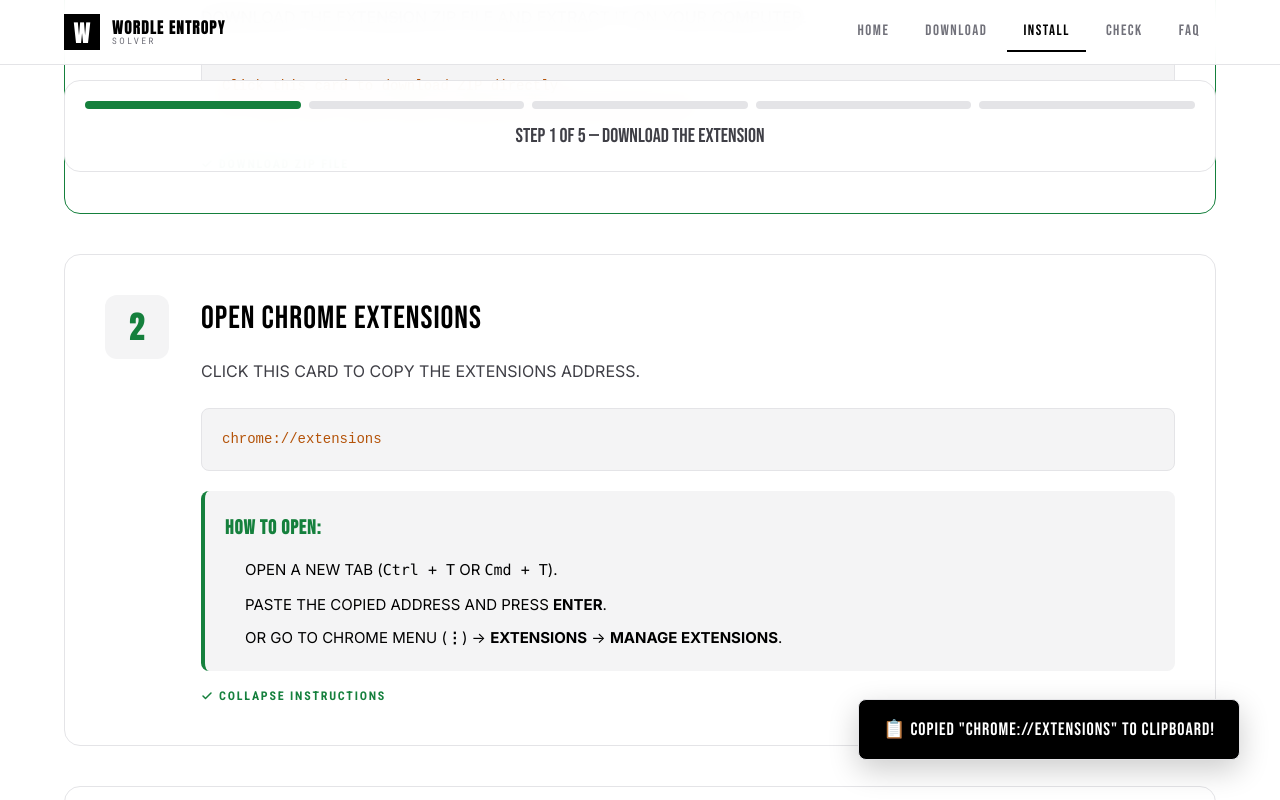
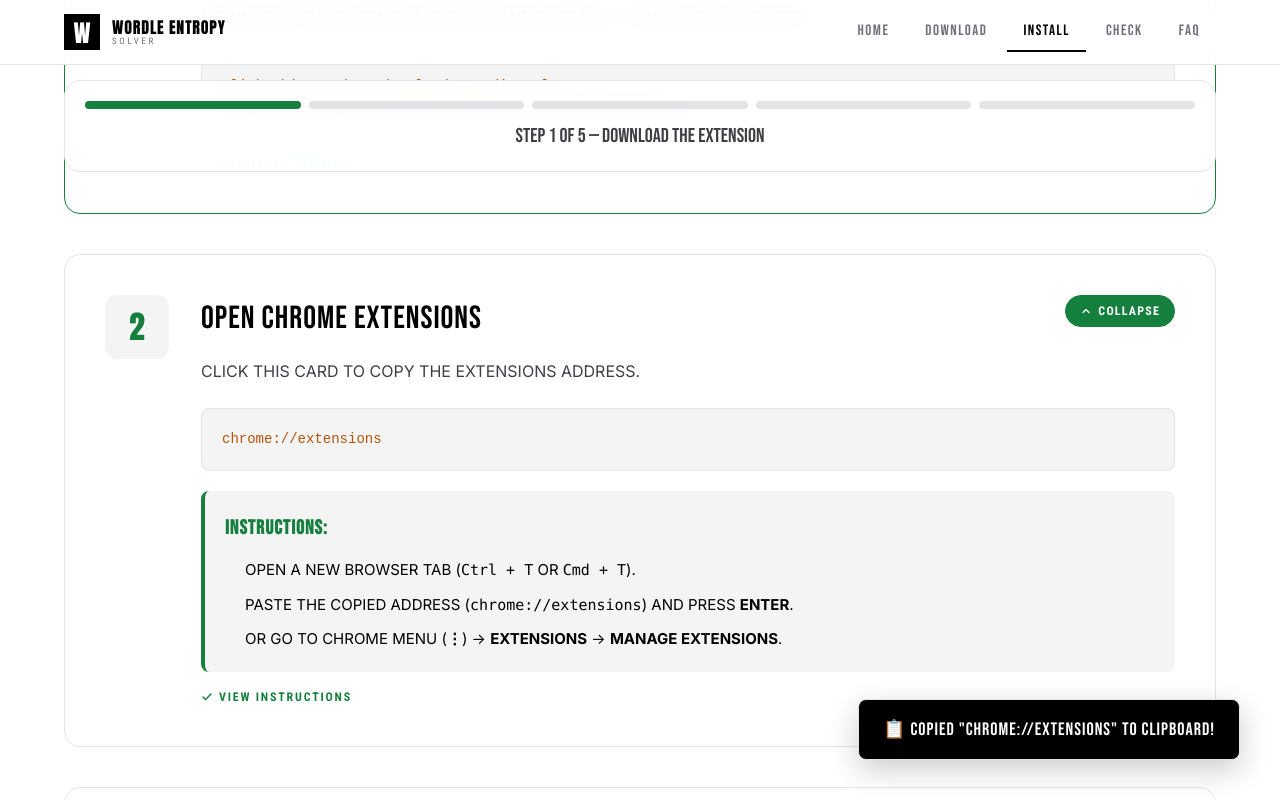
Before and after one commit to naitaj/wordle, a React (Vite) app: page /install in a window 1280 px wide. Both pictures are taken after a click on the element 416 px from the left and 424 px from the top of the page. Shown: the part 639-1439 px from the top of the page. Built offline with nearby package versions, Linux system fonts and the light colour scheme.

Commit message:
Add top-right Instructions button to all guide cards

```diff
--- a/src/pages/InstallGuidePage.tsx
+++ b/src/pages/InstallGuidePage.tsx
@@ -1,13 +1,56 @@
-import { useState, useEffect, useRef } from 'react';
+import { useState, useEffect, useRef, type ReactNode } from 'react';
 import { motion } from 'framer-motion';
 import { Link } from 'react-router-dom';
 
 export const InstallGuidePage = () => {
   const [toastMessage, setToastMessage] = useState<string | null>(null);
   const [activeStep, setActiveStep] = useState(1);
-  const [isStep2Expanded, setIsStep2Expanded] = useState(false);
-  const [isStep3Expanded, setIsStep3Expanded] = useState(false);
+  const [expandedSteps, setExpandedSteps] = useState<Record<number, boolean>>({});
   const stepRefs = useRef<(HTMLElement | null)[]>([]);
+
+  const toggleStepExpanded = (stepId: number) => {
+    setExpandedSteps(prev => ({ ...prev, [stepId]: !prev[stepId] }));
+  };
+
+  const stepInstructions: Record<number, ReactNode> = {
+    1: (
+      <ol style={{ margin: 0, paddingLeft: '20px', display: 'flex', flexDirection: 'column', gap: '8px' }}>
+        <li>CLICK THIS CARD TO DOWNLOAD THE EXTENSION <code>ZIP</code> FILE DIRECTLY.</li>
+        <li>LOCATE THE DOWNLOADED FILE (<code>wordle-main.zip</code>) IN YOUR DOWNLOADS FOLDER.</li>
+        <li>RIGHT-CLICK THE FILE AND SELECT <strong>"EXTRACT ALL..."</strong> TO UNZIP IT.</li>
+      </ol>
+    ),
+    2: (
+      <ol style={{ margin: 0, paddingLeft: '20px', display: 'flex', flexDirection: 'column', gap: '8px' }}>
+        <li>OPEN A NEW BROWSER TAB (<code>Ctrl + T</code> OR <code>Cmd + T</code>).</li>
+        <li>PASTE THE COPIED ADDRESS (<code>chrome://extensions</code>) AND PRESS <strong>ENTER</strong>.</li>
+        <li>OR GO TO CHROME MENU (<strong>⋮</strong>) → <strong>EXTENSIONS</strong> → <strong>MANAGE EXTENSIONS</strong>.</li>
+      </ol>
+    ),
+    3: (
+      <ol style={{ margin: 0, paddingLeft: '20px', display: 'flex', flexDirection: 'column', gap: '8px' }}>
+        <li>LOOK AT THE TOP-RIGHT CORNER OF THE CHROME EXTENSIONS PAGE.</li>
+        <li>FIND THE TOGGLE SWITCH LABELED <strong>"DEVELOPER MODE"</strong>.</li>
+        <li>CLICK THE TOGGLE SWITCH TO TURN IT <strong>ON</strong>.</li>
+        <li>A SUB-TOOLBAR WILL APPEAR WITH BUTTONS LIKE <em>"LOAD UNPACKED"</em>.</li>
+      </ol>
+    ),
+    4: (
+      <ol style={{ margin: 0, paddingLeft: '20px', display: 'flex', flexDirection: 'column', gap: '8px' }}>
+        <li>CLICK THE <strong>"LOAD UNPACKED"</strong> BUTTON IN THE TOP-LEFT OF THE EXTENSIONS PAGE.</li>
+        <li>BROWSE TO YOUR EXTRACTED DOWNLOAD FOLDER.</li>
+        <li>SELECT THE <strong>"extension/dist"</strong> SUBFOLDER AND CLICK <strong>"SELECT FOLDER"</strong>.</li>
+        <li>THE QUICK WORDLE SOLVER EXTENSION ICON WILL APPEAR IN YOUR TOOLBAR!</li>
+      </ol>
+    ),
+    5: (
+      <ol style={{ margin: 0, paddingLeft: '20px', display: 'flex', flexDirection: 'column', gap: '8px' }}>
+        <li>NAVIGATE TO <strong>WORDLE UNLIMITED</strong> OR <strong>NYT WORDLE</strong>.</li>
+        <li>CLICK THE FLOATING SOLVER BADGE ON THE PAGE.</li>
+        <li>GET INSTANT WORD RECOMMENDATIONS, GREEN/YELLOW FILTERING, AND AUTO-SOLVING!</li>
+      </ol>
+    )
+  };
 
   const showToast = (message: string) => {
     setToastMessage(message);
@@ -112,16 +155,15 @@ export const InstallGuidePage = () => {
   ];
 
   const handleCardClick = (stepId: number) => {
+    toggleStepExpanded(stepId);
     switch (stepId) {
       case 1:
         showToast('🚀 DOWNLOADING EXTENSION ZIP FILE...');
         break;
       case 2:
         copyText('chrome://extensions', '📋 COPIED "chrome://extensions" TO CLIPBOARD!');
-        setIsStep2Expanded(prev => !prev);
         break;
       case 3:
-        setIsStep3Expanded(prev => !prev);
         break;
       case 4:
         copyText('extension/dist', '📋 COPIED PATH "extension/dist" TO CLIPBOARD!');
@@ -291,9 +333,42 @@ export const InstallGuidePage = () => {
                 {step.id}
               </div>
               <div style={{ flex: 1, width: '100%' }}>
-                <h3 style={{ fontFamily: '"Bebas Neue", sans-serif', fontSize: '32px', margin: '0 0 16px 0', letterSpacing: '1px', textTransform: 'uppercase' }}>
-                  {step.title}
-                </h3>
+                <div style={{ display: 'flex', justifyContent: 'space-between', alignItems: 'flex-start', gap: '16px', width: '100%', marginBottom: '16px' }}>
+                  <h3 style={{ fontFamily: '"Bebas Neue", sans-serif', fontSize: '32px', margin: 0, letterSpacing: '1px', textTransform: 'uppercase' }}>
+                    {step.title}
+                  </h3>
+                  <button
+                    type="button"
+                    onClick={(e) => {
+                      e.stopPropagation();
+                      toggleStepExpanded(step.id);
+                    }}
+                    style={{
+                      flexShrink: 0,
+                      padding: '6px 14px',
+                      borderRadius: '20px',
+                      backgroundColor: expandedSteps[step.id] ? 'var(--accent-green)' : 'var(--bg-secondary)',
+                      color: expandedSteps[step.id] ? '#ffffff' : 'var(--accent-green)',
+                      border: '1.5px solid var(--accent-green)',
+                      fontFamily: '"Roboto Condensed", sans-serif',
+                      fontSize: '12px',
+                      fontWeight: 700,
+                      letterSpacing: '0.1em',
+                      textTransform: 'uppercase',
+                      cursor: 'pointer',
+                      transition: 'all 0.2s ease',
+                      display: 'flex',
+                      alignItems: 'center',
+                      gap: '6px'
+                    }}
+                  >
+                    <svg width="12" height="12" viewBox="0 0 24 24" fill="none" stroke="currentColor" strokeWidth="2.5" strokeLinecap="round" strokeLinejoin="round" style={{ transform: expandedSteps[step.id] ? 'rotate(180deg)' : 'rotate(0deg)', transition: 'transform 0.2s ease' }}>
+                      <polyline points="6 9 12 15 18 9"></polyline>
+                    </svg>
+                    {expandedSteps[step.id] ? 'COLLAPSE' : 'INSTRUCTIONS'}
+                  </button>
+                </div>
+
                 <p style={{ color: 'var(--text-secondary)', fontSize: '16px', lineHeight: 1.6, margin: '0 0 24px 0', whiteSpace: 'pre-line' }}>
                   {step.desc}
                 </p>
@@ -359,34 +434,7 @@ export const InstallGuidePage = () => {
                   )
                 )}
 
-                {step.id === 2 && isStep2Expanded && (
-                  <motion.div
-                    initial={{ height: 0, opacity: 0 }}
-                    animate={{ height: 'auto', opacity: 1 }}
-                    transition={{ duration: 0.3 }}
-                    style={{
-                      marginTop: '20px',
-                      padding: '20px',
-                      backgroundColor: 'var(--bg-secondary)',
-                      borderLeft: '4px solid var(--accent-green)',
-                      borderRadius: '8px',
-                      fontSize: '15px',
-                      lineHeight: '1.7',
-                      color: 'var(--text-primary)'
-                    }}
-                  >
-                    <div style={{ fontWeight: 700, marginBottom: '12px', textTransform: 'uppercase', color: 'var(--accent-green)', fontFamily: '"Bebas Neue", sans-serif', fontSize: '20px', letterSpacing: '1px' }}>
-                      HOW TO OPEN:
-                    </div>
-                    <ol style={{ margin: 0, paddingLeft: '20px', display: 'flex', flexDirection: 'column', gap: '8px' }}>
-                      <li>OPEN A NEW TAB (<code>Ctrl + T</code> OR <code>Cmd + T</code>).</li>
-                      <li>PASTE THE COPIED ADDRESS AND PRESS <strong>ENTER</strong>.</li>
-                      <li>OR GO TO CHROME MENU (<strong>⋮</strong>) → <strong>EXTENSIONS</strong> → <strong>MANAGE EXTENSIONS</strong>.</li>
-                    </ol>
-                  </motion.div>
-                )}
-
-                 {step.id === 3 && isStep3Expanded && (
+                {expandedSteps[step.id] && (
                   <motion.div
                     initial={{ height: 0, opacity: 0 }}
                     animate={{ height: 'auto', opacity: 1 }}
@@ -405,12 +453,7 @@ export const InstallGuidePage = () => {
                     <div style={{ fontWeight: 700, marginBottom: '12px', textTransform: 'uppercase', color: 'var(--accent-green)', fontFamily: '"Bebas Neue", sans-serif', fontSize: '20px', letterSpacing: '1px' }}>
                       INSTRUCTIONS:
                     </div>
-                    <ol style={{ margin: 0, paddingLeft: '20px', display: 'flex', flexDirection: 'column', gap: '8px' }}>
-                      <li>LOOK AT THE TOP-RIGHT CORNER OF THE EXTENSIONS PAGE.</li>
-                      <li>FIND THE TOGGLE SWITCH LABELED <strong>"DEVELOPER MODE"</strong>.</li>
-                      <li>CLICK THE TOGGLE SWITCH TO TURN IT <strong>ON</strong>.</li>
-                      <li>A NEW SUB-TOOLBAR WILL APPEAR WITH BUTTONS LIKE <em>"LOAD UNPACKED"</em>.</li>
-                    </ol>
+                    {stepInstructions[step.id]}
                   </motion.div>
                 )}
 
@@ -430,12 +473,7 @@ export const InstallGuidePage = () => {
                     <svg width="12" height="12" viewBox="0 0 24 24" fill="none" stroke="currentColor" strokeWidth="3" strokeLinecap="round" strokeLinejoin="round">
                       <polyline points="20 6 9 17 4 12"></polyline>
                     </svg>
-                    {step.id === 2
-                      ? (isStep2Expanded ? 'COLLAPSE INSTRUCTIONS' : 'VIEW INSTRUCTIONS')
-                      : step.id === 3
-                      ? (isStep3Expanded ? 'COLLAPSE DETAILED INSTRUCTIONS' : 'VIEW DETAILED INSTRUCTIONS')
-                      : step.actionLabel
-                    }
+                    {step.actionLabel}
                   </div>
                 )}
               </div>
```
